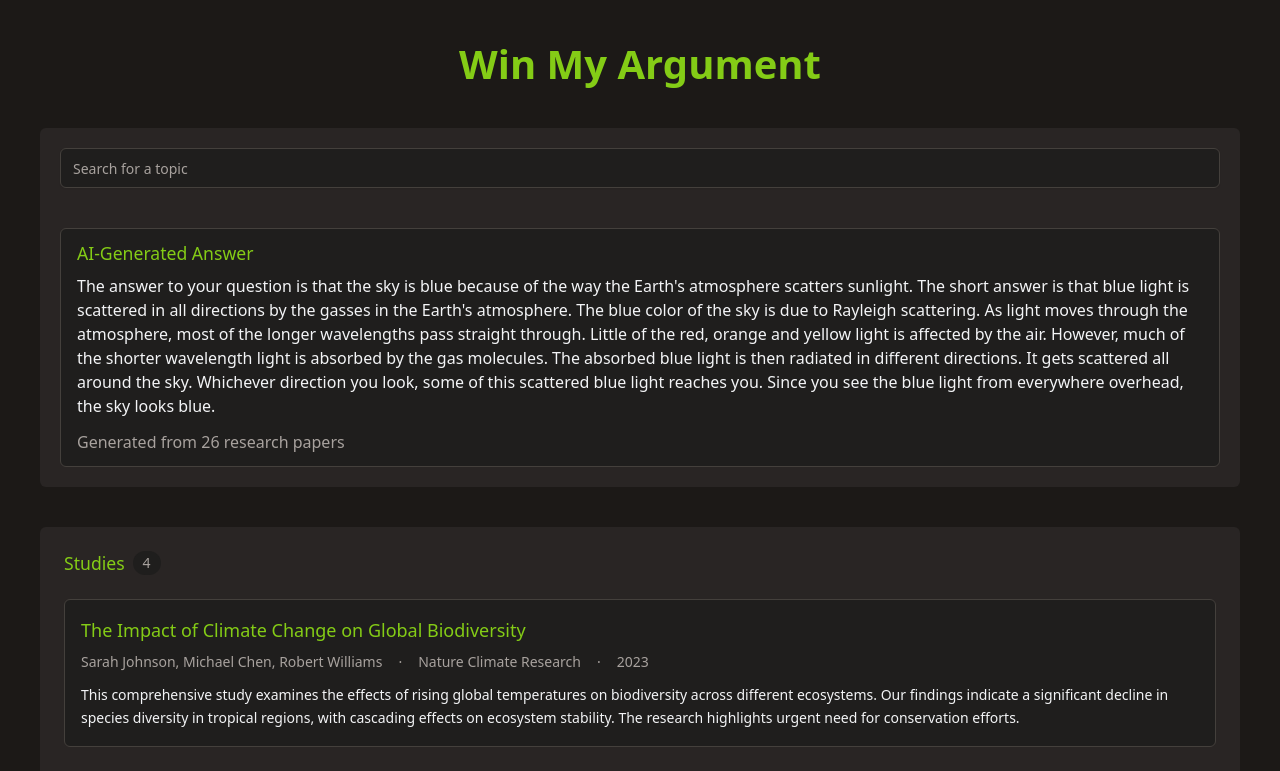
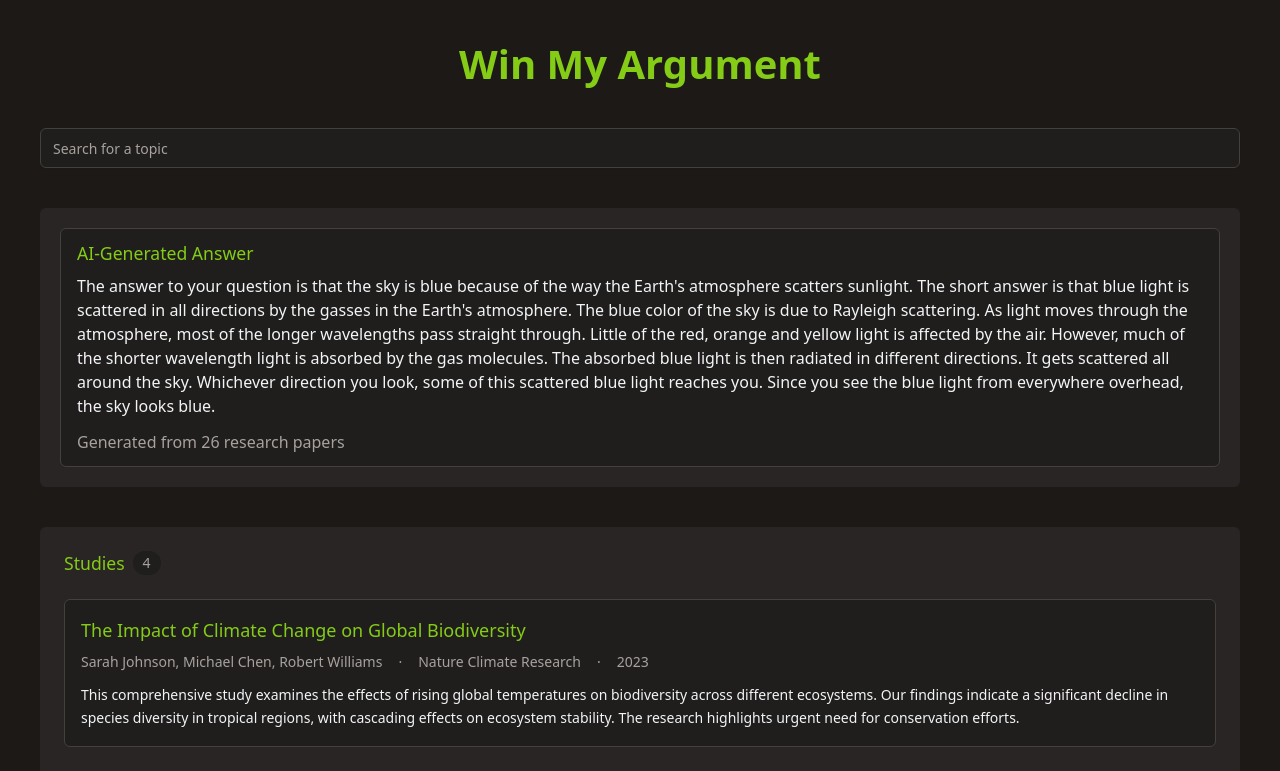
Before and after one commit to FerroDude/win_my_argument, a React (Vite) app in the folder client/: page / in a window 1280 px wide. Shown: the top 771 px of the page. Built offline with nearby package versions, Linux system fonts and the light colour scheme.

Commit message:
adjusted app structure

```diff
--- a/client/src/App.tsx
+++ b/client/src/App.tsx
@@ -52,9 +52,8 @@ function App() {
     <>
       <Container>
         <h1 className="text-primary text-h1 text-center">Win My Argument</h1>
+        <Input type="text" placeholder="Search for a topic" />
         <div className="bg-background-secondary  w-auto h-auto py-5 px-5 rounded-md flex flex-col justify-center content-center gap-10">
-          <Input type="text" placeholder="Search for a topic" />
-
           <Answer studiesAmount={studiesAmount} answer={answerContent} />
         </div>
         <Studies studies={studies} />
```
